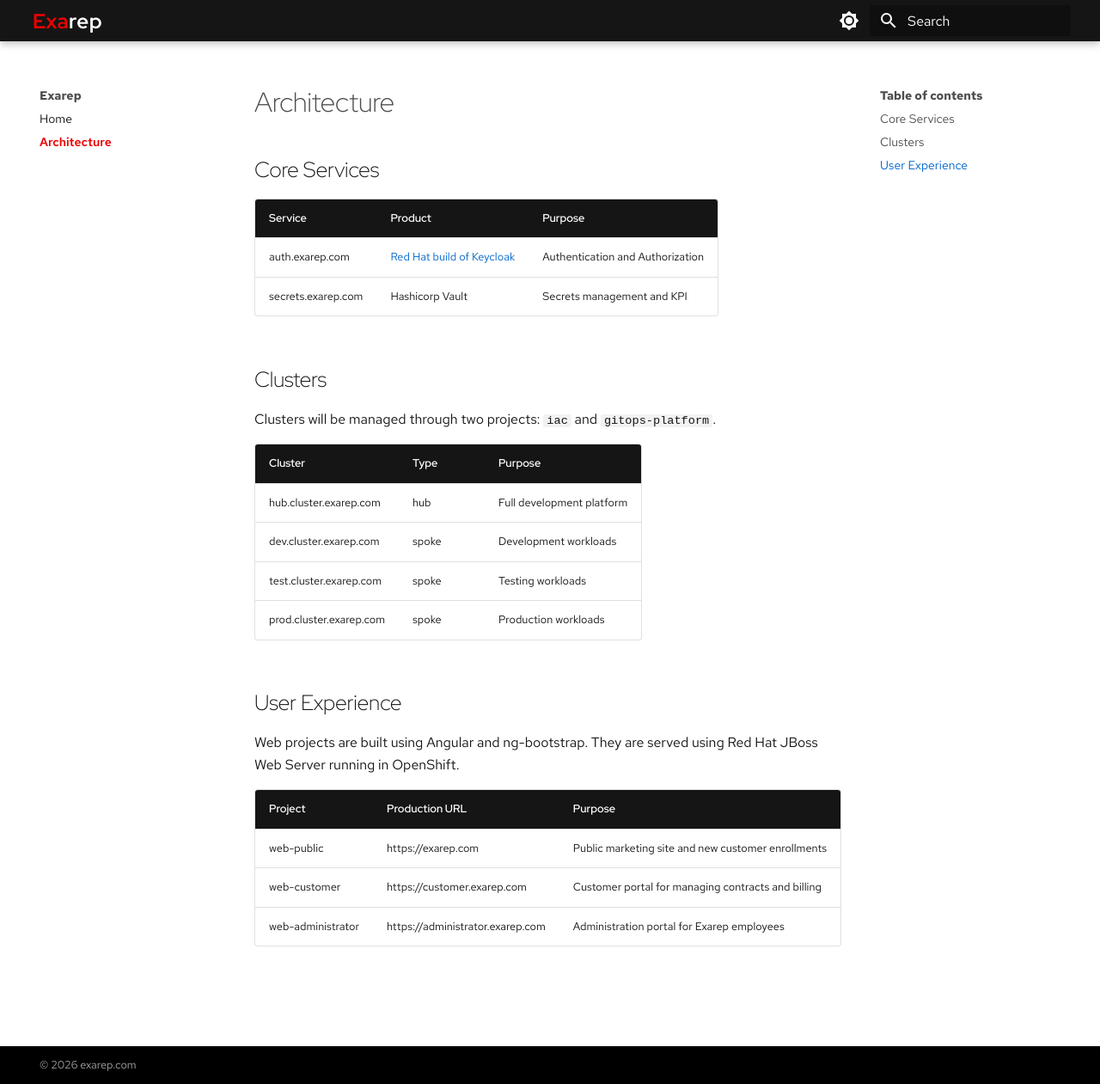
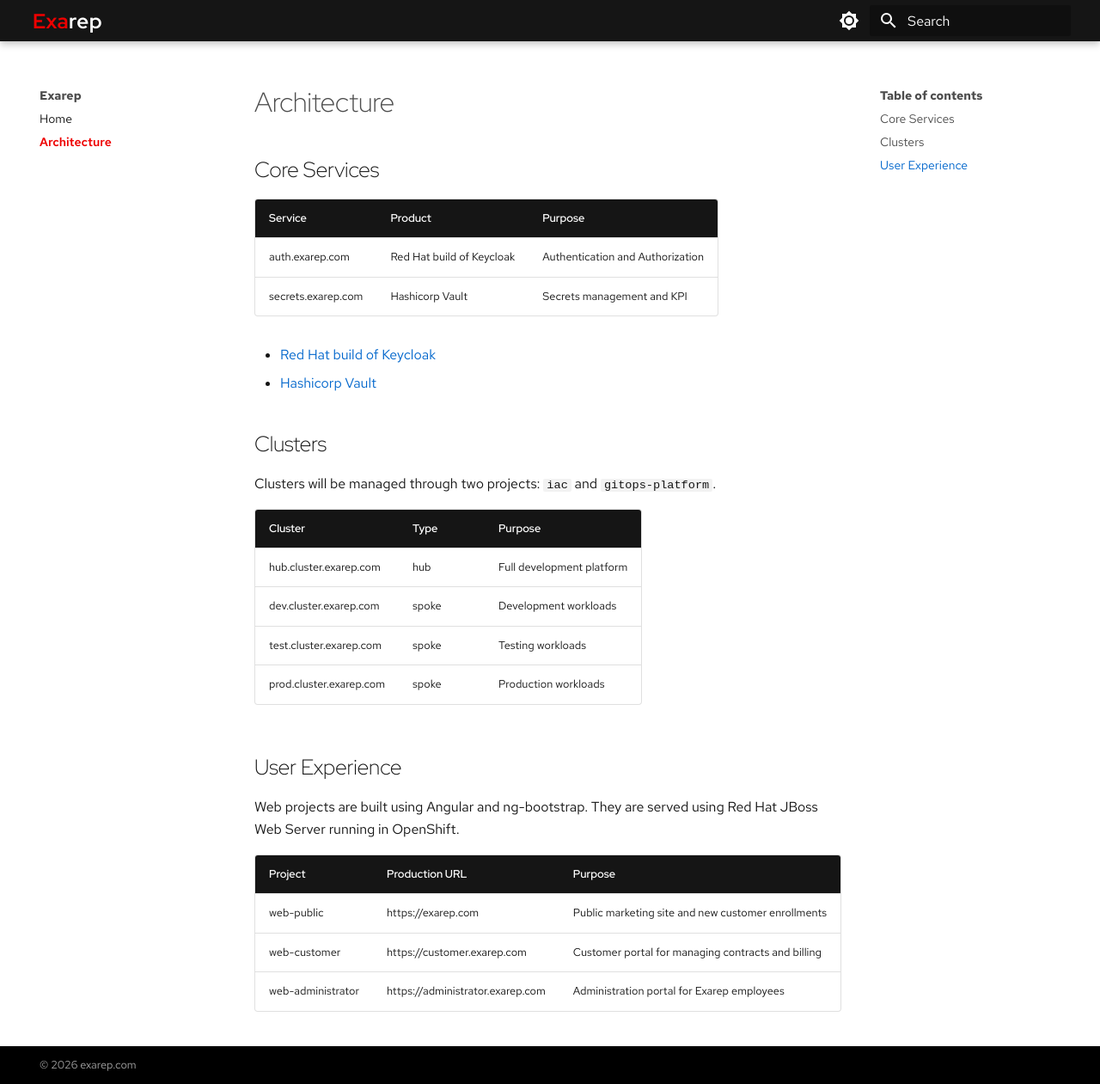
Before and after one commit to exarep/docs, an MkDocs documentation site: the page built from docs/architecture.md, in a window 1280 px wide and 1261 px high. Shown: the whole window at 86% size. Built offline with MkDocs 1.6.1 and Material for MkDocs 9.7.7, drawn with Linux system fonts in a browser that asks for light colours; some web fonts are replaced; part of the change alters nothing that is shown.

```diff
--- a/docs/architecture.md
+++ b/docs/architecture.md
@@ -4,8 +4,12 @@
 
 | Service               | Product                   | Purpose                           |
 | ---                   | ---                       | ---                               |
-| auth.exarep.com       | [Red Hat build of Keycloak](https://docs.redhat.com/en/documentation/red_hat_build_of_keycloak/latest) | Authentication and Authorization  |
+| auth.exarep.com       | Red Hat build of Keycloak | Authentication and Authorization  |
 | secrets.exarep.com    | Hashicorp Vault           | Secrets management and KPI        |
+
+* [Red Hat build of Keycloak](https://docs.redhat.com/en/documentation/red_hat_build_of_keycloak/latest)
+* [Hashicorp Vault](https://developer.hashicorp.com/vault)
+
 
 ## Clusters
 
--- /dev/null
+++ b/docs/javascripts/external-links.js
@@ -0,0 +1,8 @@
+document.addEventListener("DOMContentLoaded", function () {
+  document.querySelectorAll("a[href^='http']").forEach(function (link) {
+    if (link.hostname !== window.location.hostname) {
+      link.setAttribute("target", "_blank");
+      link.setAttribute("rel", "noopener noreferrer");
+    }
+  });
+});
--- a/mkdocs.yaml
+++ b/mkdocs.yaml
@@ -31,6 +31,9 @@ theme:
 extra_css:
   - stylesheets/extra.css
 
+extra_javascript:
+  - javascripts/external-links.js
+
 markdown_extensions:
   - pymdownx.highlight:
       anchor_linenums: true
```
